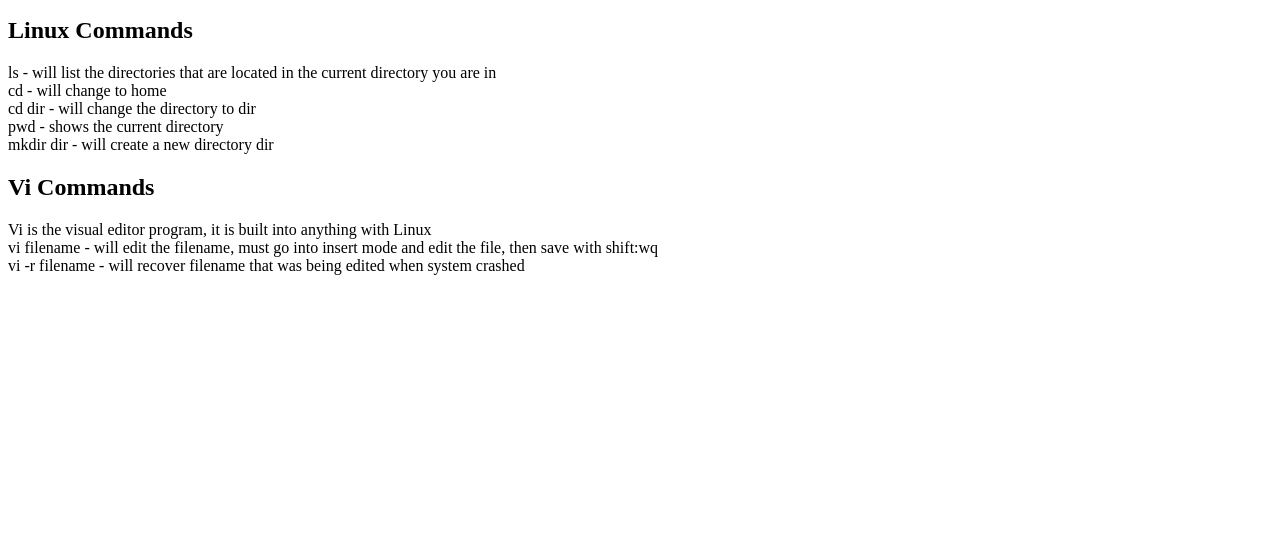
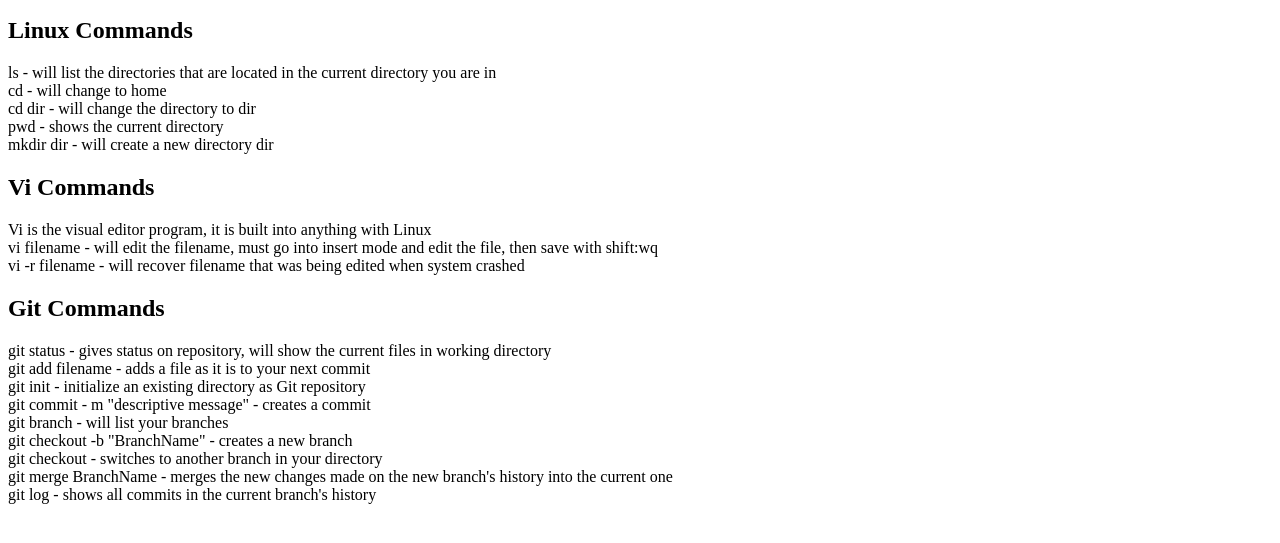
Before and after one commit to maryanastef/PopularCommands, a plain HTML site: page index.html in a window 1280 px wide. Shown: the part 113-656 px from the top of the page. Drawn offline with Linux system fonts and the light colour scheme.

Commit message:
created Git Commands section and updated text

```diff
--- a/index.html
+++ b/index.html
@@ -17,6 +17,17 @@
 			<p> Vi is the visual editor program, it is built into anything with Linux<br>
 			vi filename - will edit the filename, must go into insert mode and edit the file, then save with shift:wq<br>
 			vi -r filename - will recover filename that was being edited when system crashed</p>
+
+		<h2> Git Commands</h2>
+			<p> git status - gives status on repository, will show the current files in working directory<br>
+			git add filename - adds a file as it is to your next commit<br>
+			git init - initialize an existing directory as Git repository<br>
+			git commit - m "descriptive message" - creates a commit<br>
+			git branch - will list your branches<br>
+			git checkout -b "BranchName" - creates a new branch<br>
+			git checkout - switches to another branch in your directory<br>
+			git merge BranchName - merges the new changes made on the new branch's history into the current one<br>
+			git log - shows all commits in the current branch's history</p>
 	</body>
 
 </html>
```
